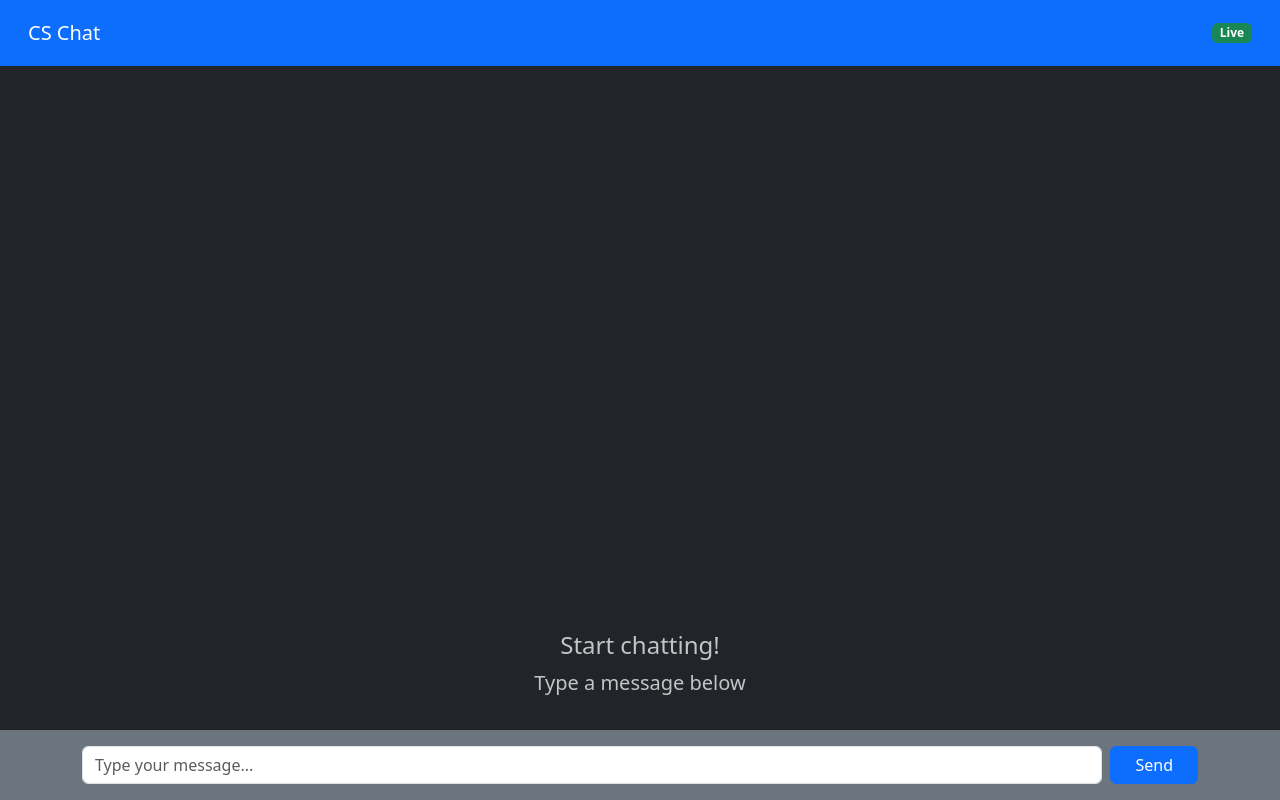
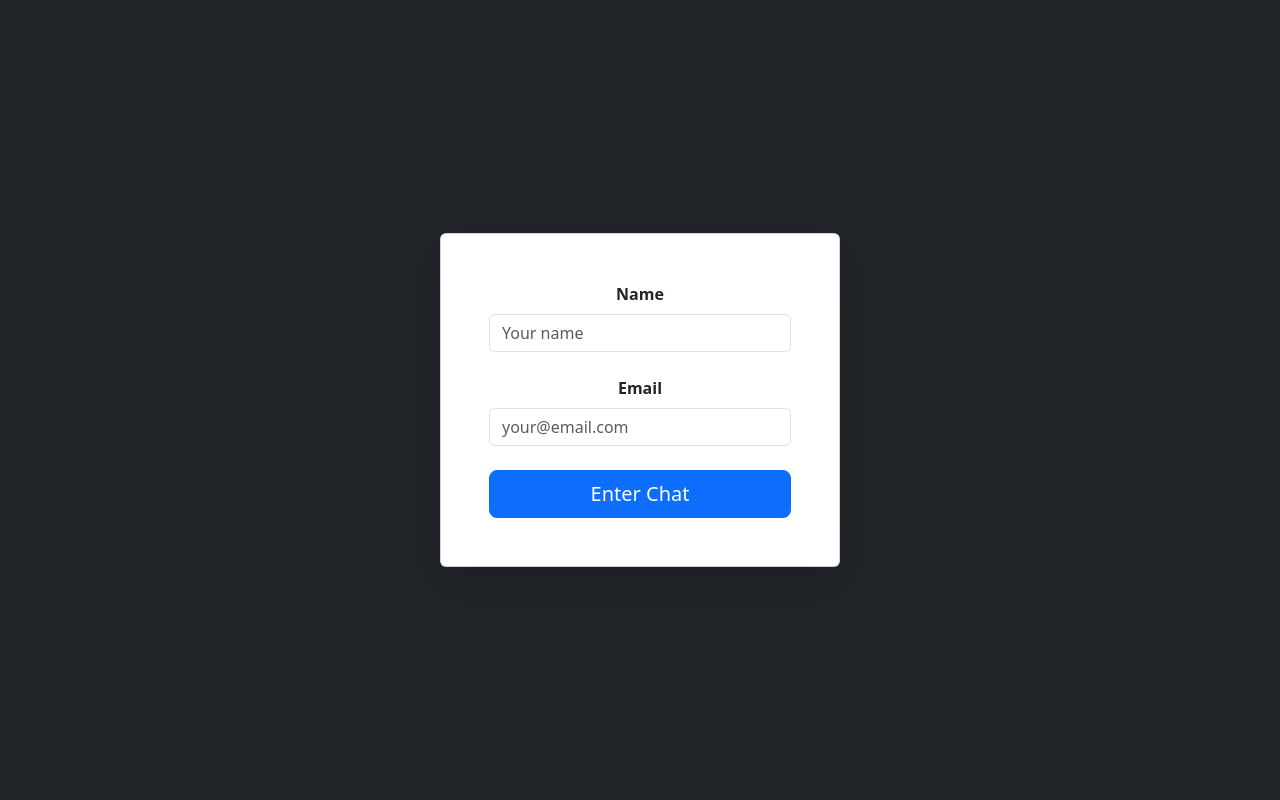
Before and after one commit to mdvadiyatnaqvi/cs-frontend, a React (Vite) app: page / in a window 1280 px wide. Built offline with nearby package versions, Linux system fonts and the light colour scheme.

Commit message:
chatroom updated

```diff
--- a/src/components/ChatHome.tsx
+++ b/src/components/ChatHome.tsx
@@ -4,12 +4,26 @@ interface Message {
   id: number;
   text: string;
   isUser: boolean;
+  userName: string;
+}
+
+interface User {
+  name: string;
+  email: string;
 }
 
 const ChatHome: React.FC = () => {
+  const [showChat, setShowChat] = useState(false);
+  const [user, setUser] = useState<User | null>(null);
   const [messages, setMessages] = useState<Message[]>([]);
   const [inputText, setInputText] = useState('');
   const messagesEndRef = useRef<HTMLDivElement>(null);
+
+  const handleEnterChat = (e: FormEvent) => {
+    e.preventDefault();
+    if (!user) return;
+    setShowChat(true);
+  };
 
   const scrollToBottom = () => {
     messagesEndRef.current?.scrollIntoView({ behavior: 'smooth' });
@@ -21,36 +35,73 @@ const ChatHome: React.FC = () => {
 
   const sendMessage = (e: FormEvent) => {
     e.preventDefault();
-    if (!inputText.trim()) return;
+    if (!inputText.trim() || !user) return;
 
     const userMessage: Message = {
       id: Date.now(),
       text: inputText,
       isUser: true,
+      userName: user.name,
     };
 
     setMessages(prev => [...prev, userMessage]);
     setInputText('');
 
-    // Simple AI response
     setTimeout(() => {
       const responses = [
-        "Hello! Admin login is at /login",
-        "Dashboard /dashboard (protected)",
-        "Chat is default / route",
-        "UI simplified - no hover effects",
-        "Backend API ready",
-        "Fully responsive now"
+        `Hi ${user.name}! Admin login ready.`,
+        "Use /login for admin panel.",
+        `/dashboard shows profile.`,
+        "Chat unlocked with your details.",
+        "Backend API live.",
+        "Simple and responsive."
       ];
       const response = responses[Math.floor(Math.random() * responses.length)];
-      const aiMessage: Message = {
+      const botMessage: Message = {
         id: Date.now() + 1,
         text: response,
         isUser: false,
+        userName: 'CS Bot',
       };
-      setMessages(prev => [...prev, aiMessage]);
-    }, 800);
+      setMessages(prev => [...prev, botMessage]);
+    }, 600);
   };
+
+  if (!showChat || !user) {
+    return (
+      <div className="vh-100 d-flex align-items-center justify-content-center bg-dark">
+        <div className="card shadow-lg" style={{width: '400px'}}>
+          <div className="card-body p-5 text-center">
+            <form onSubmit={handleEnterChat}>
+              <div className="mb-4">
+                <label className="form-label fw-bold mb-2 d-block">Name</label>
+                <input
+                  type="text"
+                  className="form-control form-lg"
+                  placeholder="Your name"
+                  onChange={(e) => setUser(prev => prev ? {...prev, name: e.target.value} : {name: e.target.value, email: ''})}
+                  required
+                />
+              </div>
+              <div className="mb-4">
+                <label className="form-label fw-bold mb-2 d-block">Email</label>
+                <input
+                  type="email"
+                  className="form-control form-lg"
+                  placeholder="your@email.com"
+                  onChange={(e) => setUser(prev => prev ? {...prev, email: e.target.value} : {name: '', email: e.target.value})}
+                  required
+                />
+              </div>
+              <button type="submit" className="btn btn-primary btn-lg w-100">
+                Enter Chat
+              </button>
+            </form>
+          </div>
+        </div>
+      </div>
+    );
+  }
 
   return (
     <div className="vh-100 d-flex flex-column bg-dark text-light">
@@ -58,32 +109,27 @@ const ChatHome: React.FC = () => {
       <nav className="navbar navbar-dark bg-primary p-3">
         <div className="container-fluid">
           <span className="navbar-brand mb-0 h1">
-            CS Chat
+            Welcome {user.name}
           </span>
-          <span className="badge bg-success">Live</span>
+          <button className="btn btn-outline-light btn-sm" onClick={() => setShowChat(false)}>
+            Leave
+          </button>
         </div>
       </nav>
 
       {/* Messages */}
       <div className="flex-grow-1 overflow-auto p-3">
         <div className="d-flex flex-column h-100 justify-content-end">
-          {messages.length === 0 ? (
-            <div className="text-center opacity-75 mt-5">
-              <h4>Start chatting!</h4>
-              <p className="lead">Type a message below</p>
+          {messages.map((message) => (
+            <div key={message.id} className={`mb-2 ${message.isUser ? 'align-self-end' : 'align-self-start'}`}>
+              <div className={`p-3 rounded-3 shadow-sm ${message.isUser ? 'bg-primary text-white' : 'bg-secondary text-light'}`}>
+                <div className="small mb-1 opacity-75">
+                  {message.userName}
+                </div>
+                <div>{message.text}</div>
+              </div>
             </div>
-          ) : (
-            messages.map((message) => (
-              <div key={message.id} className={`mb-2 ${message.isUser ? 'align-self-end' : 'align-self-start'}`}>
-                <div className={`p-3 rounded-3 shadow-sm ${message.isUser ? 'bg-primary' : 'bg-secondary'}`}>
-                  <div className="small mb-1 opacity-75">
-                    {message.isUser ? 'You' : 'Bot'}
-                  </div>
-                  <div>{message.text}</div>
-                </div>
-              </div>
-            ))
-          )}
+          ))}
           <div ref={messagesEndRef} />
         </div>
       </div>
@@ -96,7 +142,7 @@ const ChatHome: React.FC = () => {
               <input
                 type="text"
                 className="form-control"
-                placeholder="Type your message..."
+                placeholder={`Message as ${user.name}...`}
                 value={inputText}
                 onChange={(e) => setInputText(e.target.value)}
               />
```
